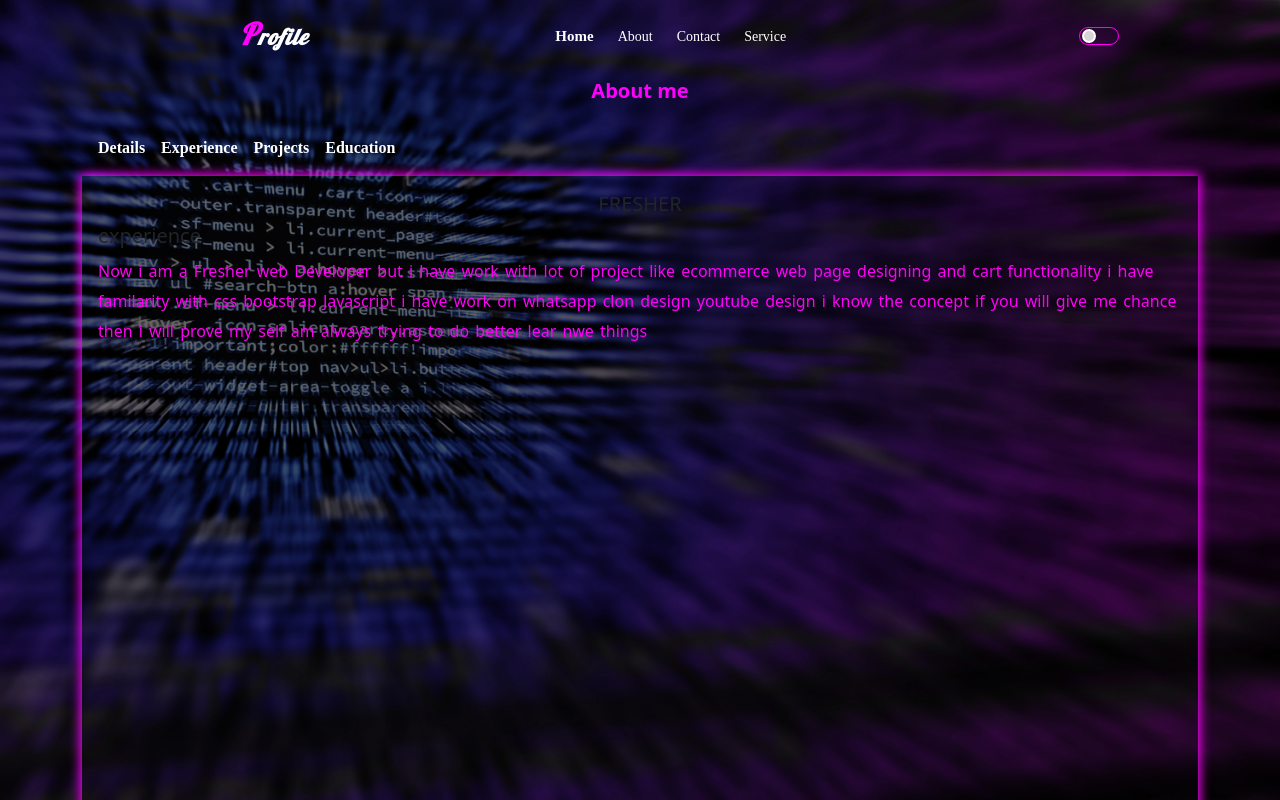
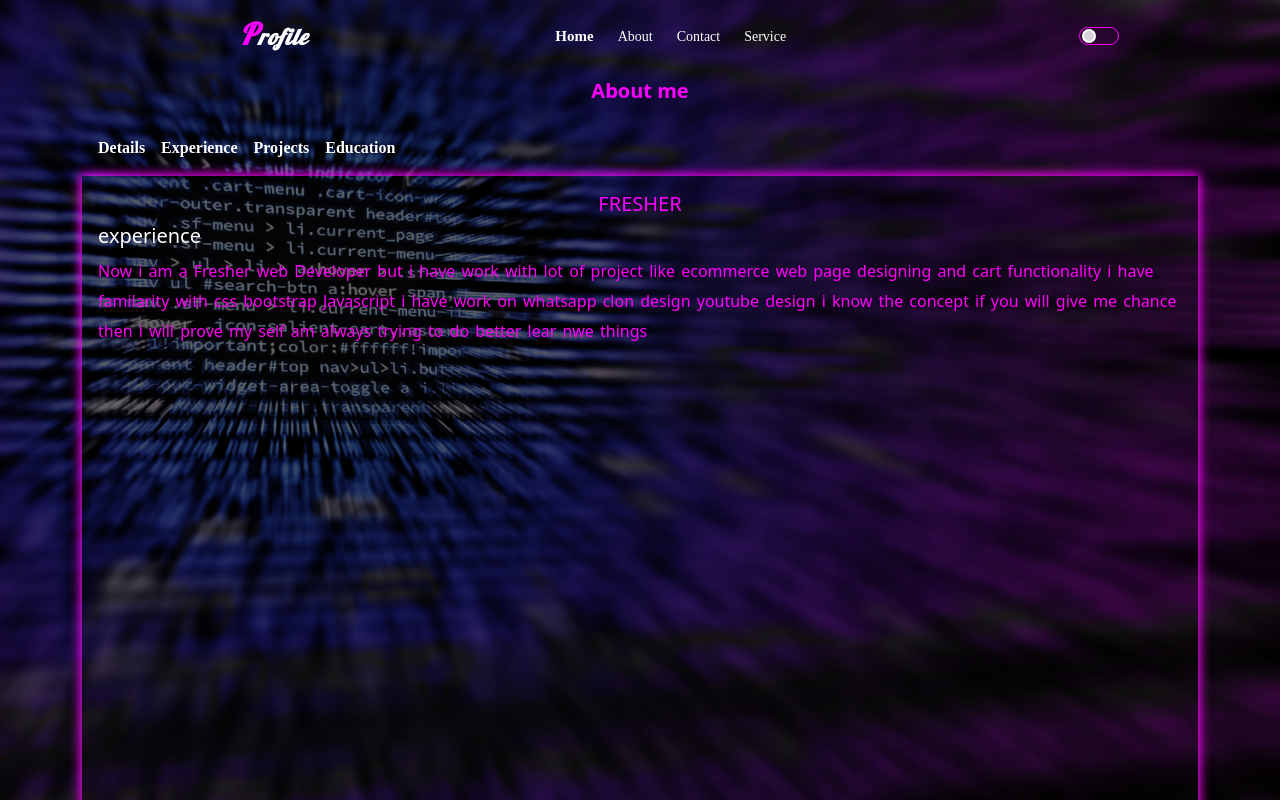
Before and after one commit to Bisworanjan34/updateportfoliio, a React (Vite) app: page /about/experience in a window 1280 px wide. Shown: the top 800 px of the page. Built offline with nearby package versions, Linux system fonts and the light colour scheme; a web font is replaced by a local one.

Commit message:
Update Experience.jsx

```diff
--- a/src/pages/about/experince/Experience.jsx
+++ b/src/pages/about/experince/Experience.jsx
@@ -3,8 +3,8 @@ import './Experience.css'
 const Experience = () => {
   return (
     <div className='experience-div'>
-      <h5 className='text-center'>FRESHER</h5>
-      <h5>experience</h5>
+      <h5 className='text-center d-title tpurple'>FRESHER</h5>
+      <h5 className=' twht' >experience</h5>
       <p>Now i am a Fresher web Developer but i have work with lot of project like ecommerce web page designing and cart functionality i have familarity with css bootstrap Javascript i have work on whatsapp clon design youtube design i know the concept if you will give me chance then i will prove my self am always trying to do better lear nwe things </p>
     </div>
   )
```
